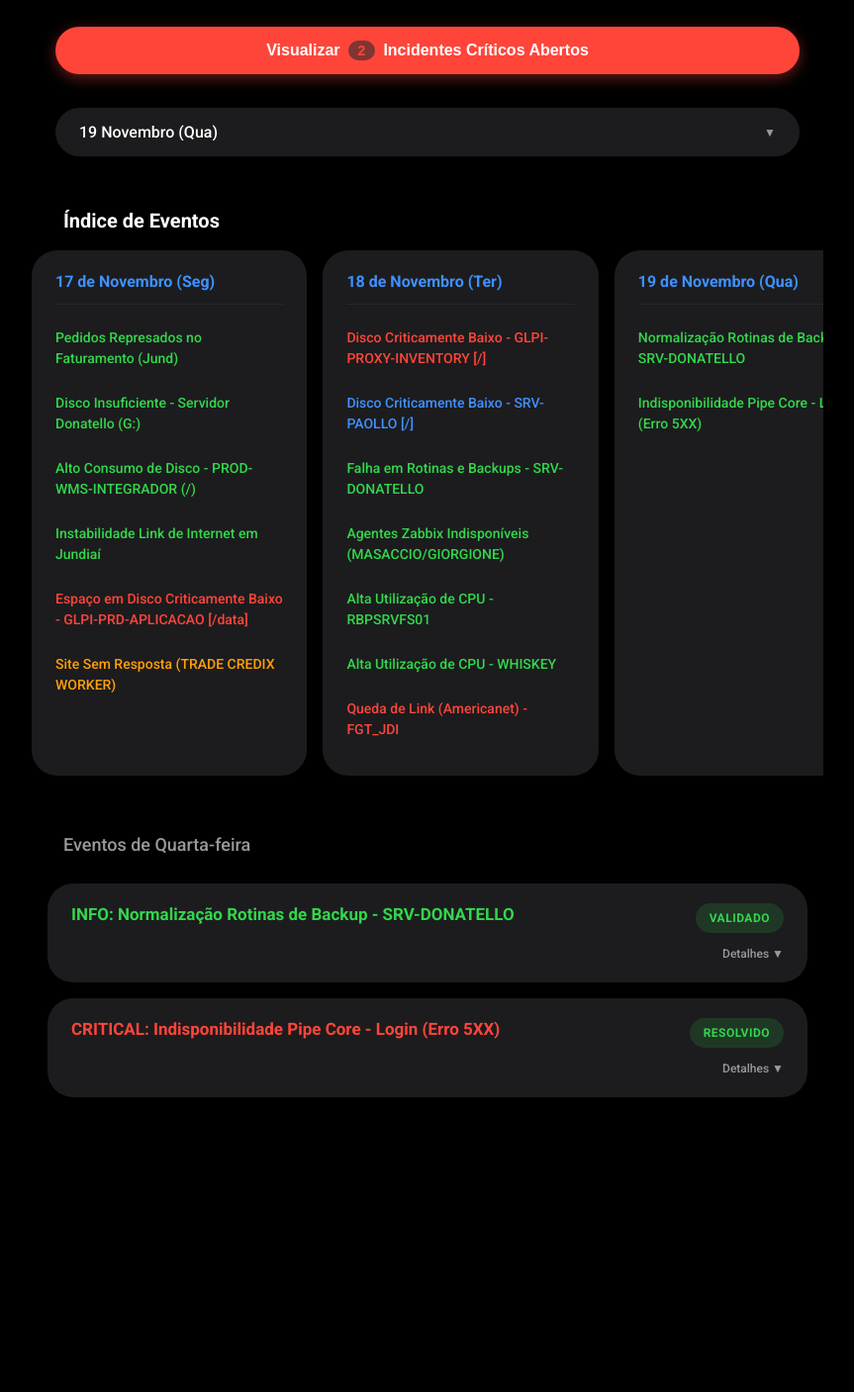
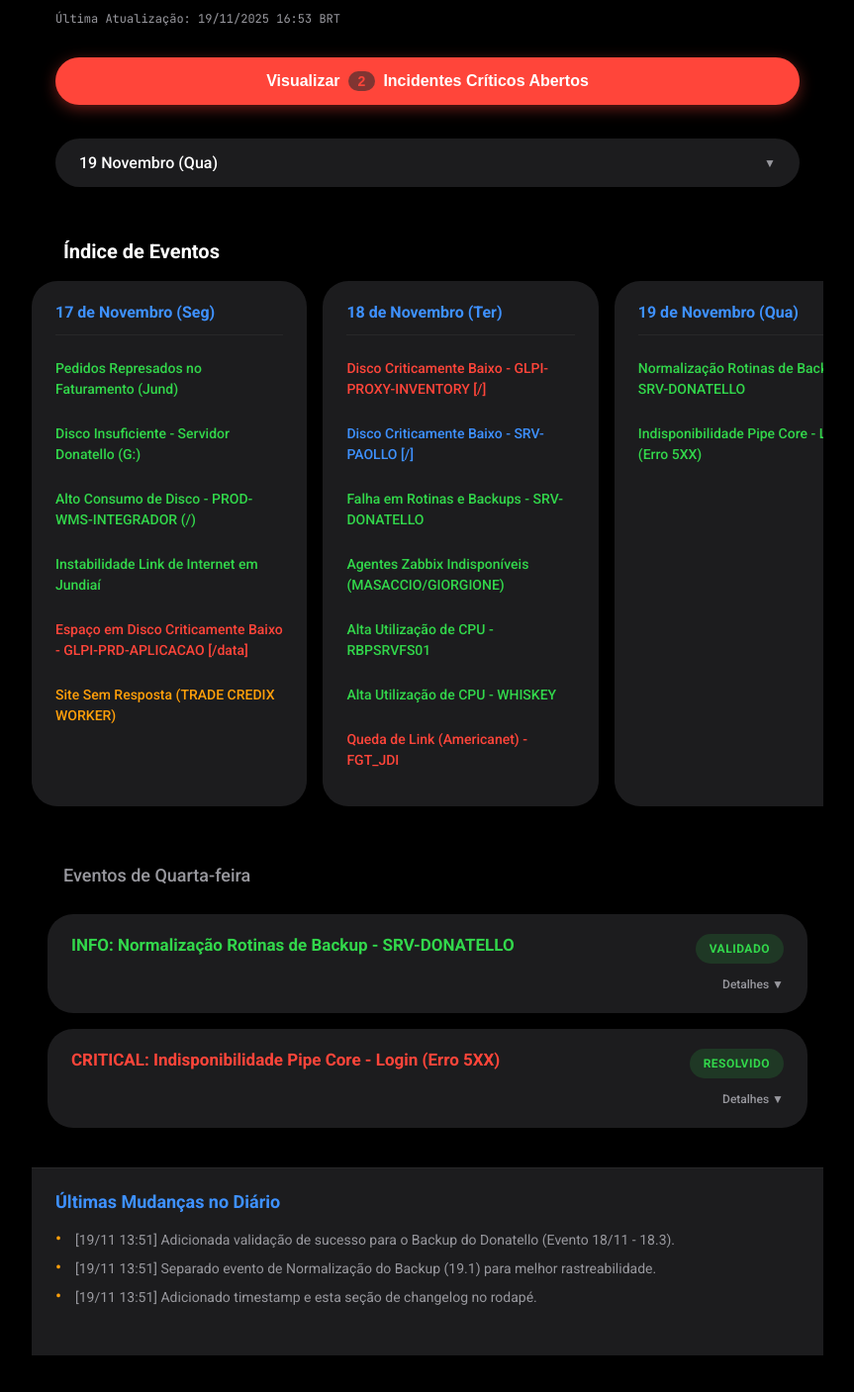
Before and after one commit to elisonarley/dashfechamento, a plain HTML site: page index.html in a window 1280 px wide. Shown: the part 143-1550 px from the top of the page at 99% size, without its empty margins (208-1071 px from the left). Before the commit the page ends 1392 px from the top, so only its background shows below. Drawn offline with Linux system fonts and the light colour scheme.

Commit message:
Update index.html

```diff
--- a/index.html
+++ b/index.html
@@ -75,6 +75,15 @@
       font-weight: 700; /* Título Bold One UI */
       color: var(--text-primary);
     }
+
+    /* Estilo para o timestamp de atualização */
+    .update-timestamp {
+        font-size: 12px;
+        color: var(--text-secondary);
+        margin-top: 5px;
+        font-family: 'JetBrains Mono', monospace;
+    }
+
 
     /* === Date Selector & Filter Button === */
     .controls-area {
@@ -420,7 +429,43 @@
     .status-text-blue { color: var(--samsung-blue); font-weight: 700; }
 
     /* === Rodapé ou Decoração === */
-    .footer-spacer { height: 100px; }
+    .footer-spacer {
+      height: 100px;
+    }
+
+    /* Novo estilo para o changelog */
+    .changelog-area {
+        padding: 20px 24px 40px;
+        background-color: var(--surface-color);
+        border-top: 1px solid rgba(255,255,255,0.05);
+    }
+    .changelog-area h3 {
+        color: var(--samsung-blue);
+        font-size: 18px;
+        margin-top: 0;
+        margin-bottom: 15px;
+    }
+    .changelog-area ul {
+        list-style-type: none;
+        padding: 0;
+        margin: 0;
+        font-size: 14px;
+        color: var(--text-secondary);
+    }
+    .changelog-area li {
+        margin-bottom: 8px;
+        padding-left: 20px;
+        position: relative;
+    }
+    .changelog-area li:before {
+        content: '•';
+        color: var(--samsung-orange);
+        position: absolute;
+        left: 0;
+        font-size: 18px;
+        line-height: 1;
+    }
+
 
     @media (max-width: 768px) {
       .header-area { padding-top: 40px; }
@@ -538,6 +583,8 @@
   <div class="header-area">
     <div class="header-subtitle">War Room • Black Friday 2025</div>
     <h1>Diário de Bordo</h1>
+    <!-- NOVO: Display para o timestamp de atualização -->
+    <div id="updateTimestamp" class="update-timestamp"></div>
   </div>
 
   <div class="controls-area">
@@ -920,6 +967,16 @@
 
   </div>
 
+  <!-- NOVO: Seção de Últimas Mudanças (Changelog) -->
+  <div class="changelog-area">
+    <h3>Últimas Mudanças no Diário</h3>
+    <ul>
+      <li>[19/11 13:51] Adicionada validação de sucesso para o Backup do Donatello (Evento 18/11 - 18.3).</li>
+      <li>[19/11 13:51] Separado evento de Normalização do Backup (19.1) para melhor rastreabilidade.</li>
+      <li>[19/11 13:51] Adicionado timestamp e esta seção de changelog no rodapé.</li>
+    </ul>
+  </div>
+
   <div class="footer-spacer"></div>
 </div>
 
@@ -1042,12 +1099,36 @@
     element.classList.toggle('expanded');
   }
 
+  // Função para exibir o timestamp
+  function displayUpdateTimestamp() {
+    // Obtém a data e hora atual no formato brasileiro (DD/MM/YYYY HH:MM)
+    const now = new Date();
+    const formattedDate = now.toLocaleDateString('pt-BR', {
+        day: '2-digit',
+        month: '2-digit',
+        year: 'numeric'
+    });
+    const formattedTime = now.toLocaleTimeString('pt-BR', {
+        hour: '2-digit',
+        minute: '2-digit',
+        hour12: false
+    });
+
+    const timestampElement = document.getElementById('updateTimestamp');
+    if (timestampElement) {
+        timestampElement.textContent = `Última Atualização: ${formattedDate} ${formattedTime} BRT`;
+    }
+  }
+
   // Inicialização ao carregar a página
   window.onload = function() {
-    // 1. Renderiza os incidentes abertos globalmente
+    // 1. Exibe o timestamp no cabeçalho
+    displayUpdateTimestamp();
+
+    // 2. Renderiza os incidentes abertos globalmente
     renderOpenIncidents();
 
-    // 2. Define a data padrão ao carregar (Preferência: último dia com dados)
+    // 3. Define a data padrão ao carregar (Preferência: último dia com dados)
     const lastDay = "2025-11-19";
     if (document.getElementById(lastDay)) {
       document.getElementById('dateSelect').value = lastDay;
```
